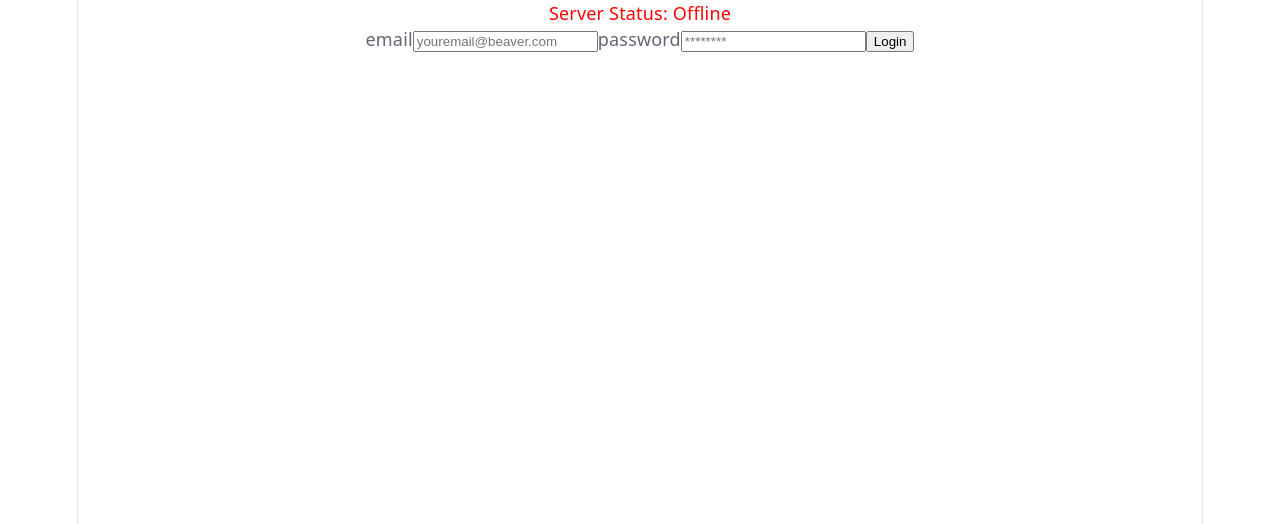
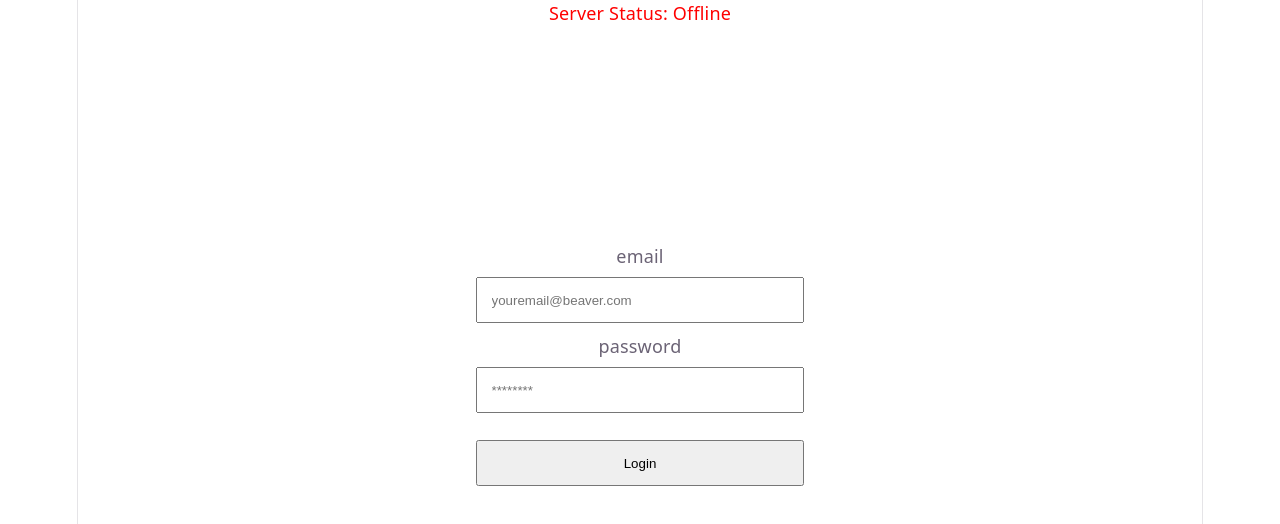
Before and after one commit to travel-project-team/Crowd-Sourced-Travel-Planner, a React (Vite) app in the folder frontend/: page / in a window 1280 px wide. Shown: the top 524 px of the page. Built offline with nearby package versions, Linux system fonts and the light colour scheme; no server answers.

Commit message:
finished style layout

```diff
--- a/frontend/src/pages/LoginPage.jsx
+++ b/frontend/src/pages/LoginPage.jsx
@@ -1,24 +1,27 @@
 // Citation: https://www.youtube.com/watch?v=Y-XW9m8qOis
 
 import React, {useState} from "react";
+import '../styles/LoginPage.css';
 
 export const LoginPage = () => {
     const [email, setEmail] = useState('');
     const [pass, setPass] = useState('');
 
-    const handleSubmit = () => {
+    const handleSubmit = (e) => {
         e.preventDefault();
         console.log(email);
     }
 
     return (
-        <form>
+        <div className="auth-form-container">
+            <form className="login-form" onSubmit={handleSubmit}>
             <label for="email">email</label>
             <input value={email} type = "email" placeholder="youremail@beaver.com" id="email" name="email"></input>
             <label for="password">password</label>
             <input value={pass} type = "password" placeholder="********" id="password" name="password"></input>
-            <button>Login</button>
-        </form>
+            <button type="submit">Login</button>
+            </form>
+        </div>
     );
 
 };
--- /dev/null
+++ b/frontend/src/styles/LoginPage.css
@@ -0,0 +1,47 @@
+
+
+.LoginPage {
+  text-align: center;
+  display: flex;
+  min-height: 100vh;
+  align-items: center;
+  justify-content: center;
+  background-image: linear-gradient(79deg, #fcfced, #fcedfc 48%, #ebf6ff);
+}
+
+.auth-form-container {
+  display: flex;
+  flex-direction: column;
+  align-items: center;
+  width: 100%;
+  max-width: 400px;
+  padding: 2rem;
+  box-sizing: border-box;
+  margin-top: 10rem;
+}
+
+
+.login-form,
+.login-form input,
+.login-form button {
+  width: 100%;
+  box-sizing: border-box;
+}
+
+label {
+  text-align: left;
+  align-self: flex-start;
+  width: 100%;
+  padding: 0.25rem 0;
+}
+
+input {
+  margin: 0.5rem 0;
+  padding: 0.75rem;
+}
+
+button {
+  margin-top: 1rem;
+  padding: 0.75rem;
+  cursor: pointer;
+}
```
Also changed, not shown: frontend/src/styles/NavigationBar.css (added).
